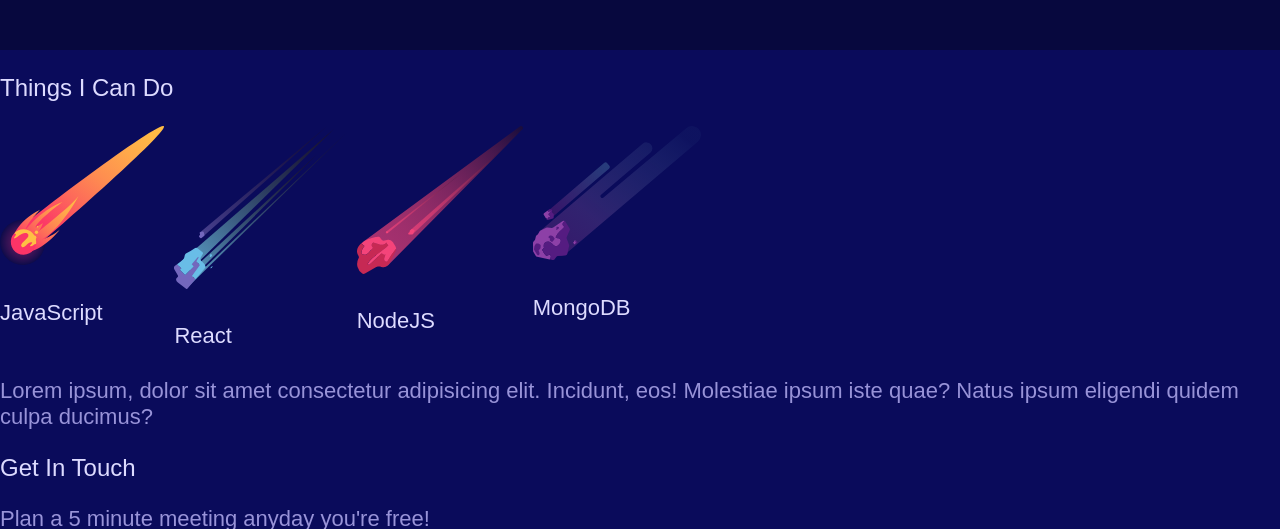
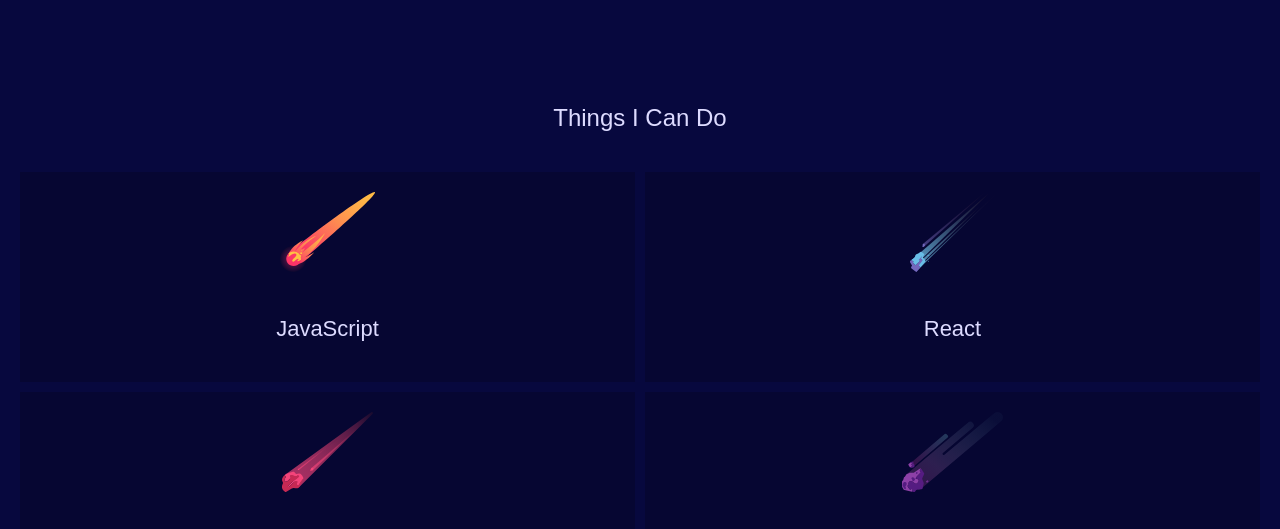
Before and after one commit to Deveshb15/Cosmo-Junkie, a plain HTML site: page index.html in a window 1280 px wide. Shown: the part 2108-2637 px from the top of the page. Drawn offline with Linux system fonts and the light colour scheme.

Commit message:
Skills Section

```diff
--- a/styles.css
+++ b/styles.css
@@ -142,6 +142,28 @@ h4{
     color: #9994f7;
 }
 
+#skills{
+    padding: 30px 20px;
+    background: #07083E;
+}
+#skills h3{
+    text-align: center;
+}
+#skills ul{
+    margin: 40px 0;
+}
+#skills li{
+    padding: 10px;
+    background: rgba(0,0,0,0.2);
+    grid-column: span 4;
+    text-align: center;
+}
+#skills img{
+    height: 80px;
+    margin: 10px auto;
+}
+
+
 /* small tablet styles */
 @media screen and (min-width:620px){
 
```
